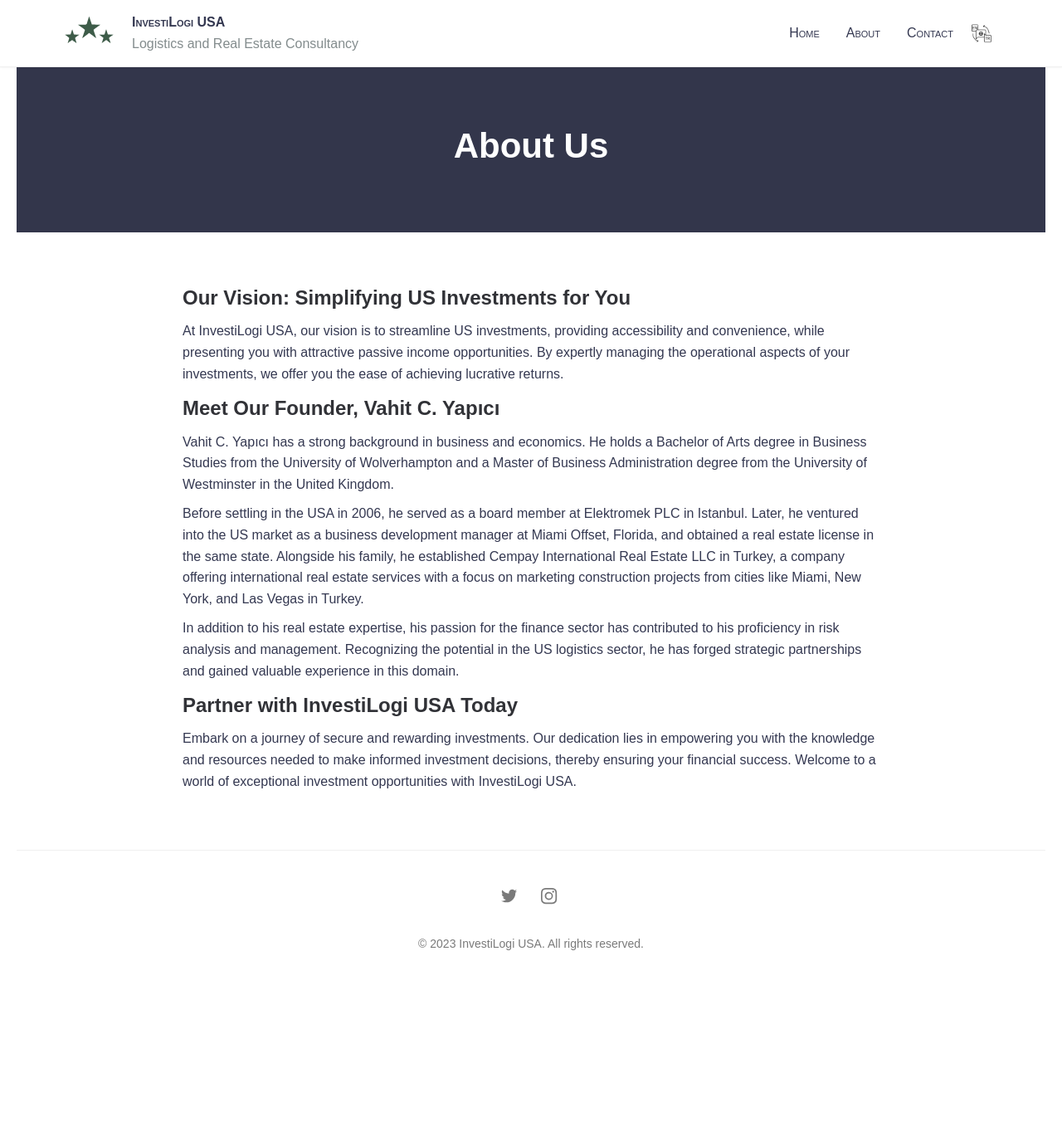
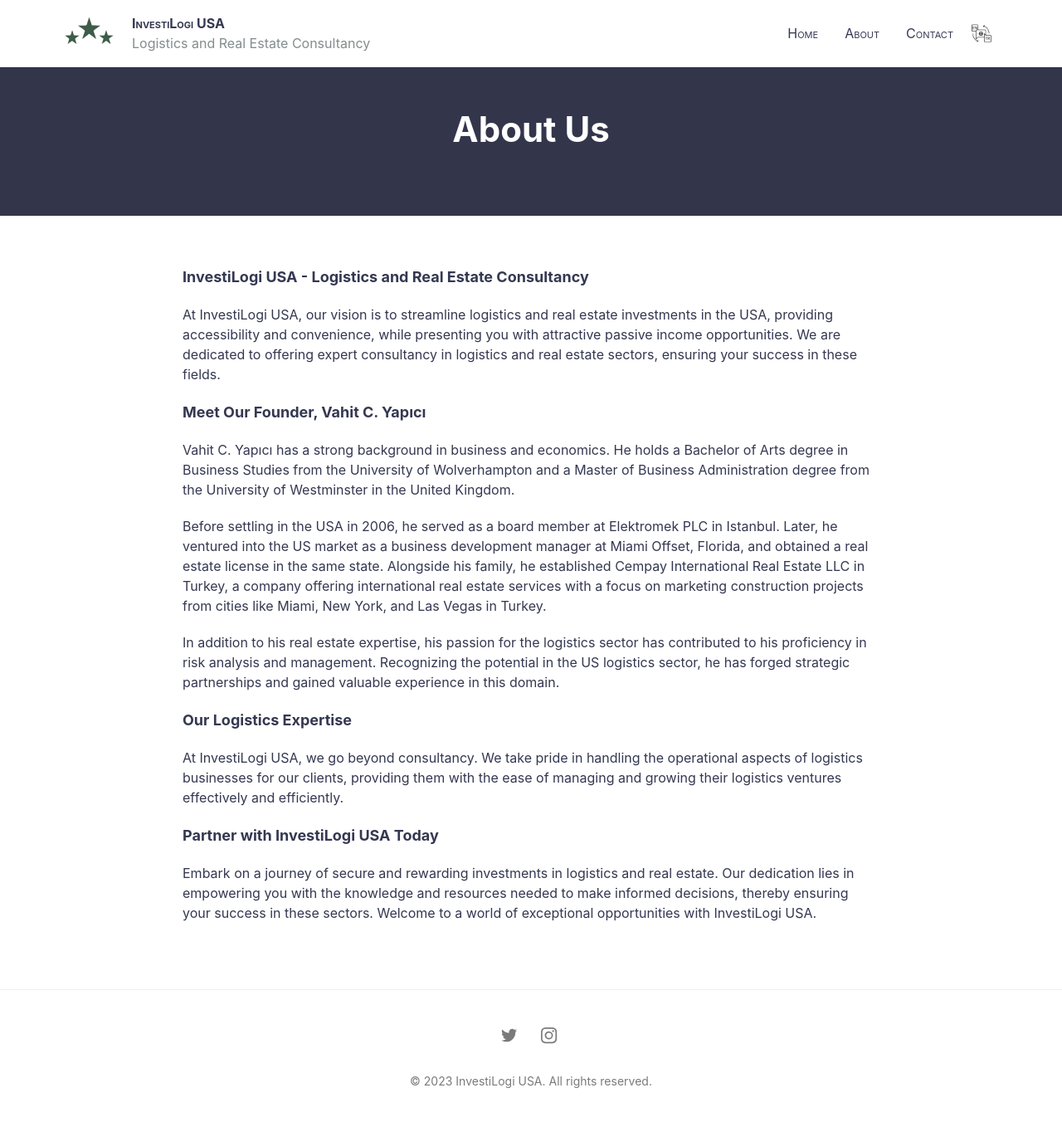
Before and after one commit to investmentiq/sundae, a Jekyll site: the page built from about.md, in a window 1280 px wide. Shown: the whole page at 83% size. Built offline with Jekyll 4.4.1, drawn with Linux system fonts in a browser that asks for light colours; before the commit the page ends 1213 px from its top, so only the background shows below that.

Commit message:
Update about.md

```diff
--- a/about.md
+++ b/about.md
@@ -6,41 +6,13 @@
 
 <html>
 
-<html>
-<head>
-  <style>
-    /* Add your CSS styles here to format the About section */
-    body {
-      font-family: Arial, sans-serif;
-      line-height: 1.6;
-      margin: 20px;
-    }
-    h1 {
-      font-size: 28px;
-      font-weight: bold;
-    }
-    h2 {
-      font-size: 24px;
-      font-weight: bold;
-    }
-    p {
-      font-size: 16px;
-      margin-bottom: 10px;
-    }
-  </style>
-</head>
-<body>
-
-  <h2>Our Vision: Simplifying US Investments for You</h2>
-  <p>At InvestiLogi USA, our vision is to streamline US investments, providing accessibility and convenience, while presenting you with attractive passive income opportunities. By expertly managing the operational aspects of your investments, we offer you the ease of achieving lucrative returns.</p>
-
-  <h2>Meet Our Founder, Vahit C. Yapıcı</h2>
-  <p>Vahit C. Yapıcı has a strong background in business and economics. He holds a Bachelor of Arts degree in Business Studies from the University of Wolverhampton and a Master of Business Administration degree from the University of Westminster in the United Kingdom.</p>
-  <p>Before settling in the USA in 2006, he served as a board member at Elektromek PLC in Istanbul. Later, he ventured into the US market as a business development manager at Miami Offset, Florida, and obtained a real estate license in the same state. Alongside his family, he established Cempay International Real Estate LLC in Turkey, a company offering international real estate services with a focus on marketing construction projects from cities like Miami, New York, and Las Vegas in Turkey.</p>
-  <p>In addition to his real estate expertise, his passion for the finance sector has contributed to his proficiency in risk analysis and management. Recognizing the potential in the US logistics sector, he has forged strategic partnerships and gained valuable experience in this domain.</p>
-
-  <h2>Partner with InvestiLogi USA Today</h2>
-  <p>Embark on a journey of secure and rewarding investments. Our dedication lies in empowering you with the knowledge and resources needed to make informed investment decisions, thereby ensuring your financial success. Welcome to a world of exceptional investment opportunities with InvestiLogi USA.</p>
-
-</body>
-</html>
+<p style="font-size: 18px; font-weight: bold;">InvestiLogi USA - Logistics and Real Estate Consultancy</p>
+<p>At InvestiLogi USA, our vision is to streamline logistics and real estate investments in the USA, providing accessibility and convenience, while presenting you with attractive passive income opportunities. We are dedicated to offering expert consultancy in logistics and real estate sectors, ensuring your success in these fields.</p>
+<p style="font-size: 18px; font-weight: bold;">Meet Our Founder, Vahit C. Yapıcı</p>
+<p>Vahit C. Yapıcı has a strong background in business and economics. He holds a Bachelor of Arts degree in Business Studies from the University of Wolverhampton and a Master of Business Administration degree from the University of Westminster in the United Kingdom.</p>
+<p>Before settling in the USA in 2006, he served as a board member at Elektromek PLC in Istanbul. Later, he ventured into the US market as a business development manager at Miami Offset, Florida, and obtained a real estate license in the same state. Alongside his family, he established Cempay International Real Estate LLC in Turkey, a company offering international real estate services with a focus on marketing construction projects from cities like Miami, New York, and Las Vegas in Turkey.</p>
+<p>In addition to his real estate expertise, his passion for the logistics sector has contributed to his proficiency in risk analysis and management. Recognizing the potential in the US logistics sector, he has forged strategic partnerships and gained valuable experience in this domain.</p>
+<p style="font-size: 18px; font-weight: bold;">Our Logistics Expertise</p>
+<p>At InvestiLogi USA, we go beyond consultancy. We take pride in handling the operational aspects of logistics businesses for our clients, providing them with the ease of managing and growing their logistics ventures effectively and efficiently.</p>
+<p style="font-size: 18px; font-weight: bold;">Partner with InvestiLogi USA Today</p>
+<p>Embark on a journey of secure and rewarding investments in logistics and real estate. Our dedication lies in empowering you with the knowledge and resources needed to make informed decisions, thereby ensuring your success in these sectors. Welcome to a world of exceptional opportunities with InvestiLogi USA.</p>
```
